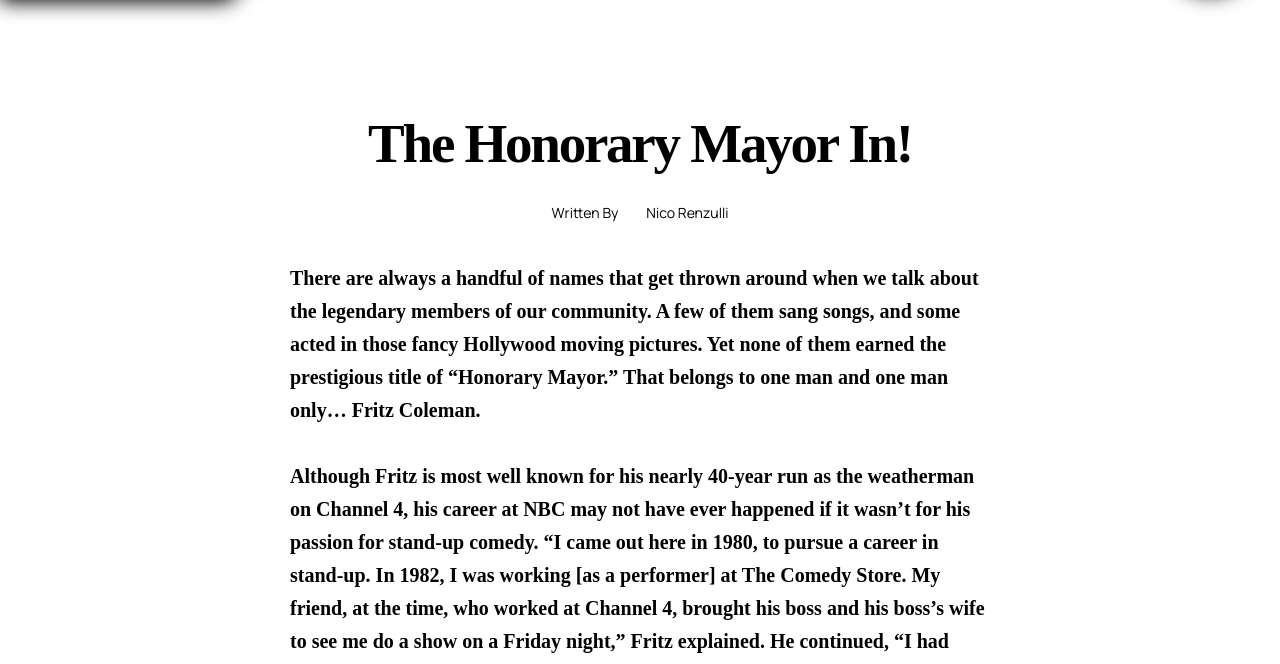
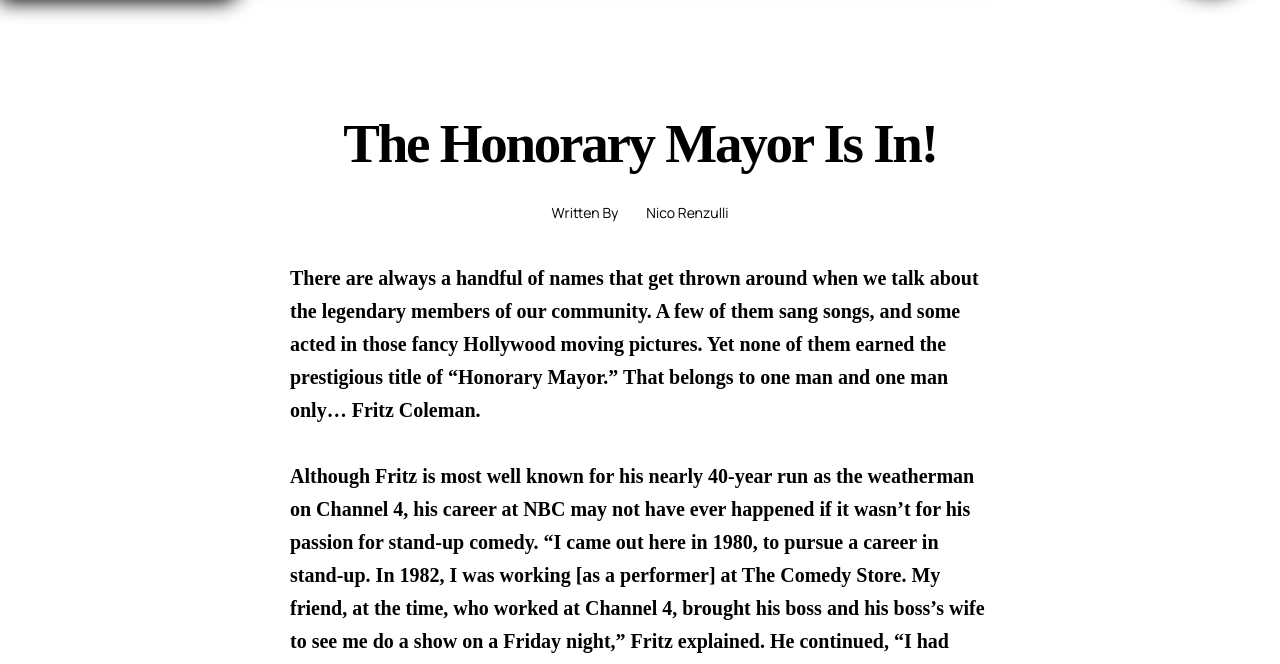
Before and after one commit to JOO-K/TolucanTimesLA, a plain HTML site: page article_02.html in a window 1280 px wide. Shown: the part 125-789 px from the top of the page. Drawn offline with nearby package versions, Linux system fonts and the light colour scheme; a web font is replaced by a local one.

Commit message:
update article 2
gino - added "in"

```diff
--- a/article_02.html
+++ b/article_02.html
@@ -38,7 +38,7 @@
     <div class="article-container">
 
         <div class="headline-container">
-            <h1>The Honorary Mayor In!</h1>
+            <h1>The Honorary Mayor Is In!</h1>
         </div>
 
         <div class="subheadline-container">
```
